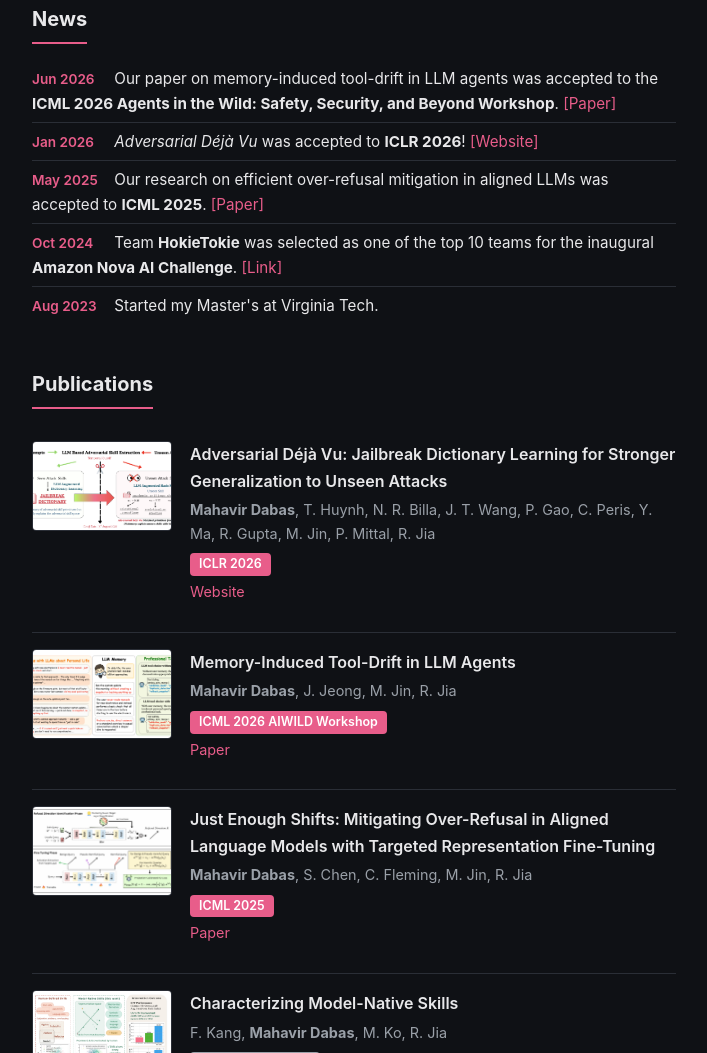
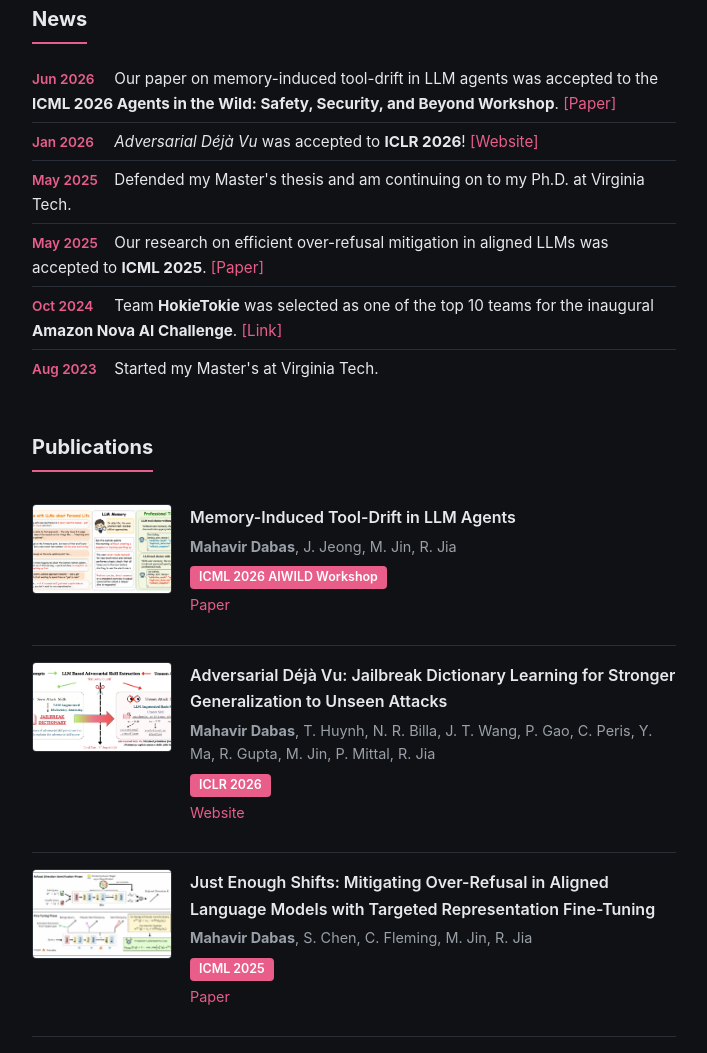
Before and after one commit to MahavirDabas18/MahavirDabas18.github.io, a plain HTML site: page index.html in a window 1280 px wide. Shown: the part 420-1473 px from the top of the page, without its empty margins (420-1127 px from the left). Drawn offline with Linux system fonts and the light colour scheme.

Commit message:
Add thesis-defense news item; move Memory-Induced paper above Adversarial Déjà Vu
Co-Authored-By: Claude Opus 4.8 (1M context) <noreply@anthropic.com>

```diff
--- a/index.html
+++ b/index.html
@@ -61,6 +61,7 @@
         <ul class="news-list">
           <li><span class="news-date">Jun 2026</span> Our paper on memory-induced tool-drift in LLM agents was accepted to the <strong>ICML 2026 Agents in the Wild: Safety, Security, and Beyond Workshop</strong>. <a href="https://arxiv.org/pdf/2605.24941" target="_blank" rel="noopener">[Paper]</a></li>
           <li><span class="news-date">Jan 2026</span> <em>Adversarial Déjà Vu</em> was accepted to <strong>ICLR 2026</strong>! <a href="https://mahavirdabas18.github.io/adversarial_deja_vu/" target="_blank" rel="noopener">[Website]</a></li>
+          <li><span class="news-date">May 2025</span> Defended my Master's thesis and am continuing on to my Ph.D. at Virginia Tech.</li>
           <li><span class="news-date">May 2025</span> Our research on efficient over-refusal mitigation in aligned LLMs was accepted to <strong>ICML 2025</strong>. <a href="https://scholar.google.com/citations?view_op=view_citation&hl=en&user=Av9MILkAAAAJ&citation_for_view=Av9MILkAAAAJ:UeHWp8X0CEIC" target="_blank" rel="noopener">[Paper]</a></li>
           <li><span class="news-date">Oct 2024</span> Team <strong>HokieTokie</strong> was selected as one of the top 10 teams for the inaugural <strong>Amazon Nova AI Challenge</strong>. <a href="https://www.amazon.science/nova-ai-challenge/teams/hokietokie" target="_blank" rel="noopener">[Link]</a></li>
           <li><span class="news-date">Aug 2023</span> Started my Master's at Virginia Tech.</li>
@@ -72,22 +73,22 @@
         <h2>Publications</h2>
 
         <div class="pub">
+          <div class="pub-thumb"><img src="images/mem.png" alt="" /></div>
+          <div class="pub-info">
+            <p class="pub-title">Memory-Induced Tool-Drift in LLM Agents</p>
+            <p class="pub-authors"><strong>Mahavir Dabas</strong>, J. Jeong, M. Jin, R. Jia</p>
+            <p class="pub-venue"><span class="venue-badge">ICML 2026 AIWILD Workshop</span></p>
+            <p class="pub-links"><a href="https://arxiv.org/pdf/2605.24941" target="_blank" rel="noopener">Paper</a></p>
+          </div>
+        </div>
+
+        <div class="pub">
           <div class="pub-thumb"><img src="images/adv.png" alt="" /></div>
           <div class="pub-info">
             <p class="pub-title">Adversarial Déjà Vu: Jailbreak Dictionary Learning for Stronger Generalization to Unseen Attacks</p>
             <p class="pub-authors"><strong>Mahavir Dabas</strong>, T. Huynh, N. R. Billa, J. T. Wang, P. Gao, C. Peris, Y. Ma, R. Gupta, M. Jin, P. Mittal, R. Jia</p>
             <p class="pub-venue"><span class="venue-badge">ICLR 2026</span></p>
             <p class="pub-links"><a href="https://mahavirdabas18.github.io/adversarial_deja_vu/" target="_blank" rel="noopener">Website</a></p>
-          </div>
-        </div>
-
-        <div class="pub">
-          <div class="pub-thumb"><img src="images/mem.png" alt="" /></div>
-          <div class="pub-info">
-            <p class="pub-title">Memory-Induced Tool-Drift in LLM Agents</p>
-            <p class="pub-authors"><strong>Mahavir Dabas</strong>, J. Jeong, M. Jin, R. Jia</p>
-            <p class="pub-venue"><span class="venue-badge">ICML 2026 AIWILD Workshop</span></p>
-            <p class="pub-links"><a href="https://arxiv.org/pdf/2605.24941" target="_blank" rel="noopener">Paper</a></p>
           </div>
         </div>
 
```
